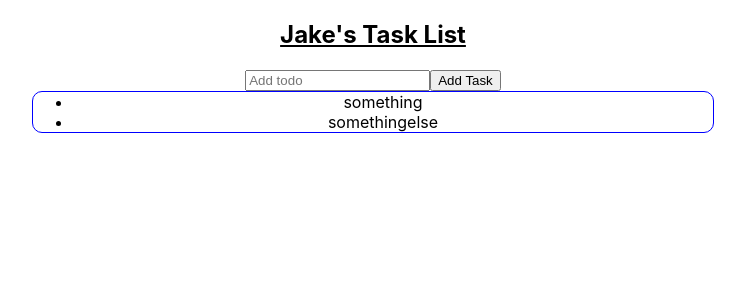
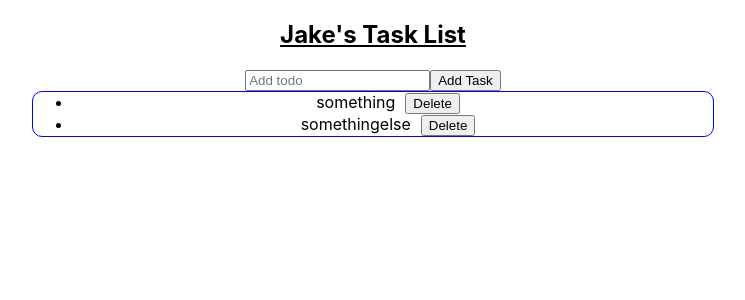
Before and after one commit to jacoborbach/task-manager, a React (Create React App) app in the folder client/: page / in a window 1280 px wide. Shown: the top 300 px of the page, without its empty margins (267-1012 px from the left). Built offline with nearby package versions, Linux system fonts and the light colour scheme; the HTML template or start-up script is replaced by a standard one.

Commit message:
DB up and running with endpoints

```diff
--- a/client/src/App.js
+++ b/client/src/App.js
@@ -16,7 +16,7 @@ function App() {
     console.log(todos)
     setTodo('')
   };
-  const editTodo = {};
+  const deleteTodo = {};
 
 
   return (
@@ -36,7 +36,7 @@ function App() {
         <span>
           {todo.todo}
         </span>
-        {/* <button onClick={editTodo}>Edit</button>     */}
+        <button onClick={deleteTodo}>Delete</button>
       </li>
     ))}
     </ul>
```
Also changed, not shown: 1 other file (tests, documents, lock files or other folders).
